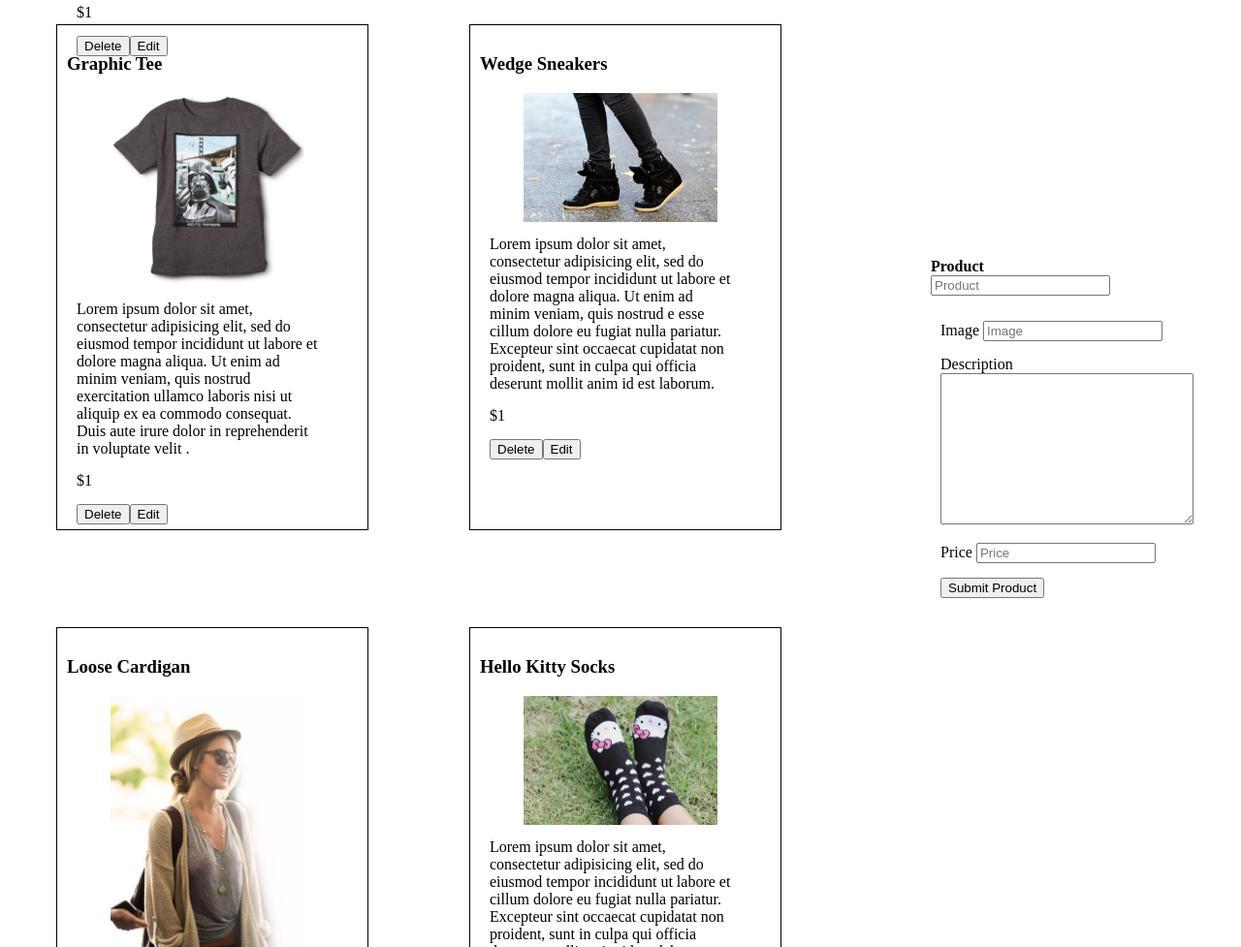
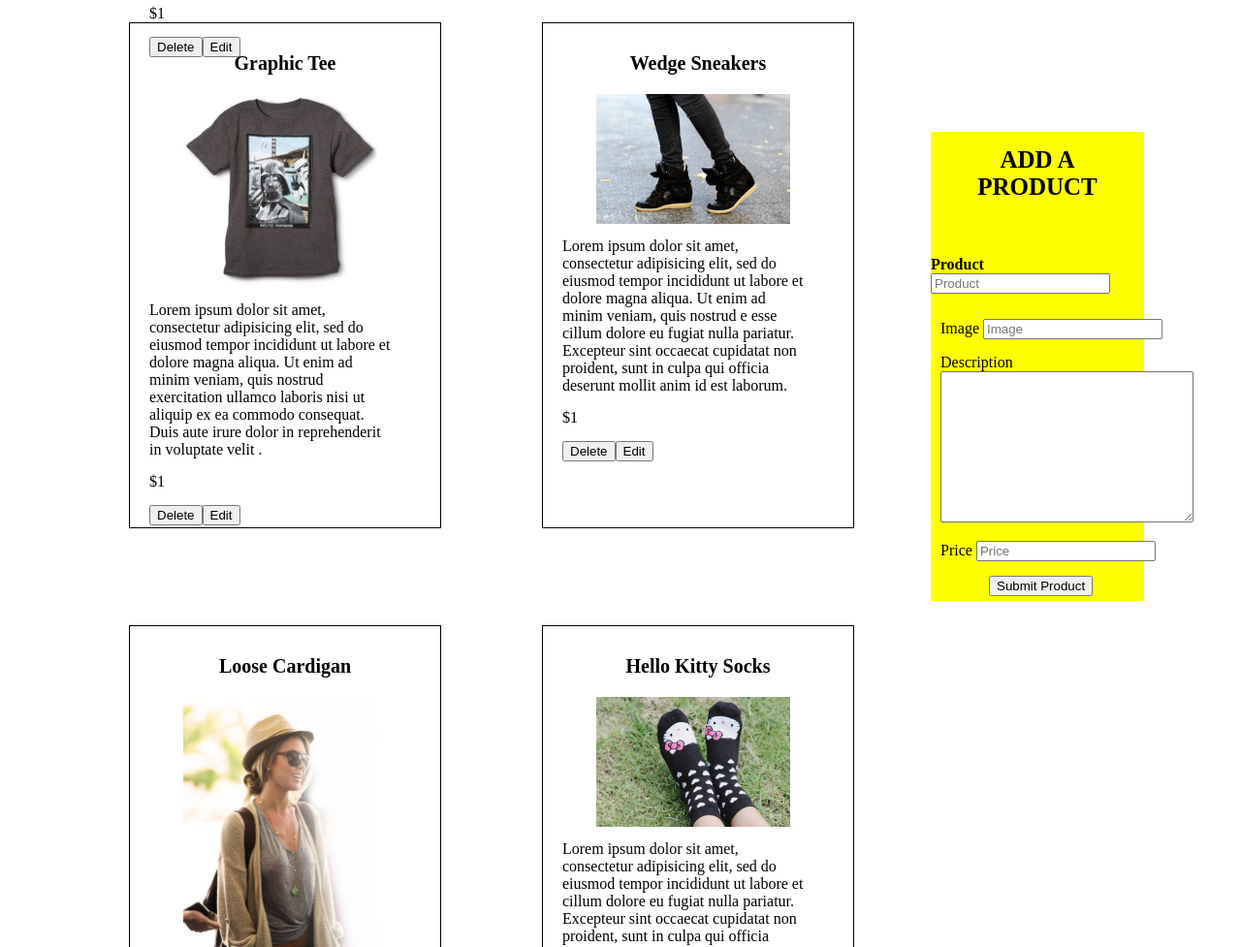
Before and after one commit to imee12/Shop, a plain HTML site: page index.html in a window 1280 px wide. Shown: the part 790-1767 px from the top of the page at 97% size. Drawn offline with nearby package versions, Linux system fonts and the light colour scheme.

Commit message:
more styling

```diff
--- a/index.css
+++ b/index.css
@@ -13,7 +13,7 @@ aside {
 
 header {
   background-image: url("images/forever35loser.jpg");
-  height: 114px;
+  height: 112px;
 }
 
 img {
@@ -66,3 +66,31 @@ background:rgba(0,0,0,0.5);
 .updateform {
   display: none;
 }
+
+
+.mainContent {
+
+  margin: 0px 0px 0px 75px;
+}
+
+h5 {
+  text-align: center;
+  font-size: 25px;
+  padding: 15px;
+}
+
+.box {
+  background-color: yellow;
+  width: 220px;
+}
+
+
+.submitbutton {
+margin: 0px 0px 0px 50px;
+}
+
+h3 {
+
+  text-align: center;
+  font-size: 20px;
+}
--- a/index.html
+++ b/index.html
@@ -45,6 +45,7 @@
 <aside>
 
 <div class="box">
+  <h5>ADD A PRODUCT</h5>
   <form action="">
   <h4><label for ="name">Product</label>
     <input type="text" name="name" placeholder="Product">
@@ -63,7 +64,7 @@
   <input type="text" name="price" placeholder="Price">
 </p>
 <p>
-  <button type="submit">Submit Product</button>
+  <button class= "submitbutton" type="submit">Submit Product</button>
 </p>
 </form>
 </div>
```
